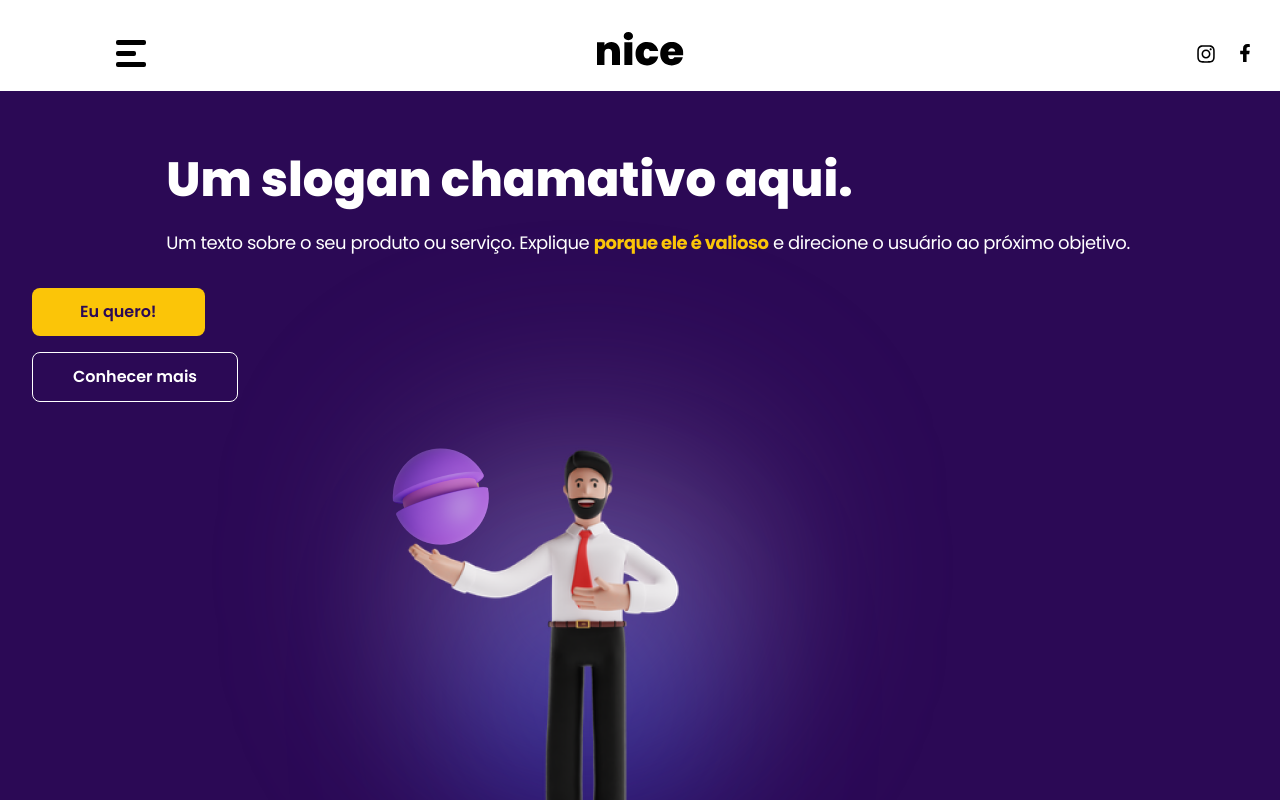
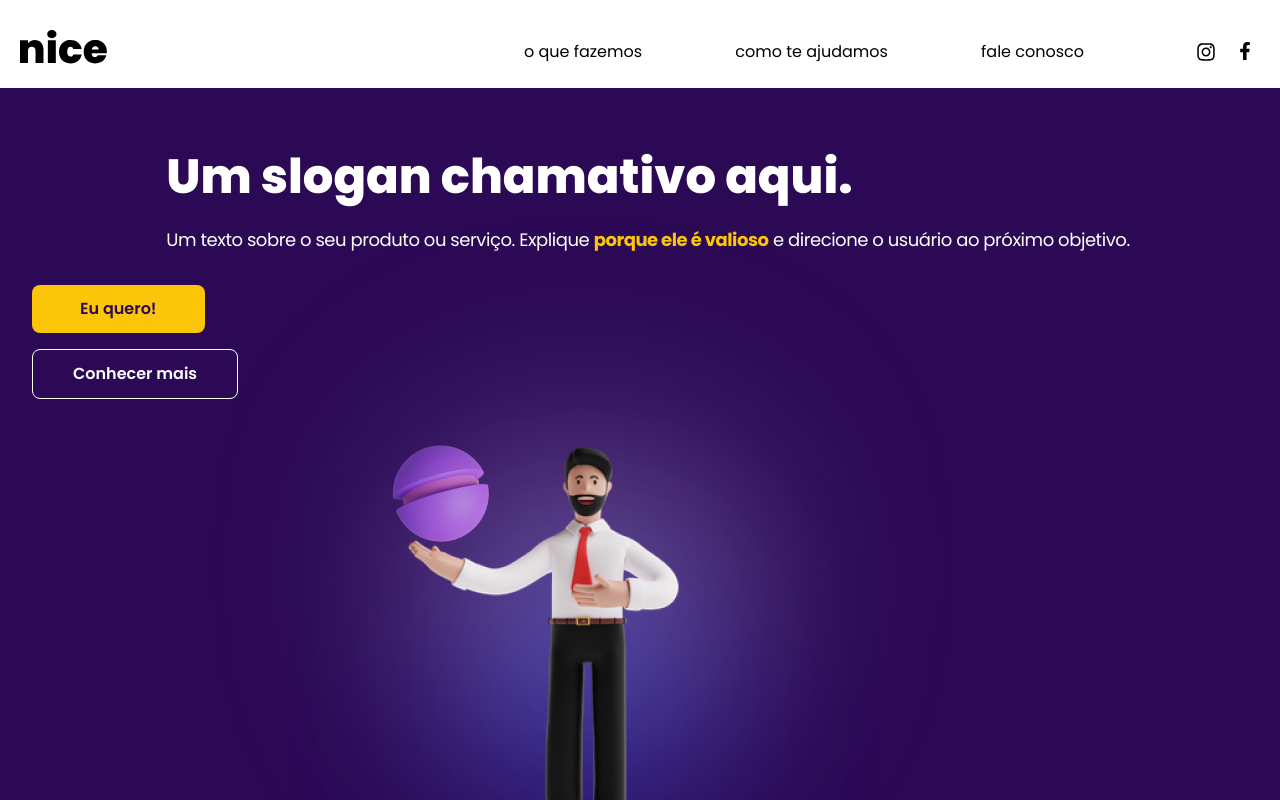
Before and after one commit to devalanlima/Nice, a Vue app: page / in a window 1280 px wide. Shown: the top 800 px of the page. Built offline with nearby package versions, Linux system fonts and the light colour scheme.

Commit message:
stylize / add breakpoints to responsive design

```diff
--- a/src/components/NavBar.vue
+++ b/src/components/NavBar.vue
@@ -1,6 +1,6 @@
 <template>
     <nav class="flex justify-between items-center relative z-10">
-        <button class="h-[27px] w-[30px] flex justify-start group sm:ml-3 md:ml-24" title="Botão do menu" @click="toggleMenuView">
+        <button class="h-[27px] w-[30px] flex justify-start group md:hidden" title="Botão do menu" @click="toggleMenuView">
             <div
                 class="transition-all before:transition-all after:transition-all relative group-hover:w-[20px] group-hover:before:w-[30px] group-hover:after:w-[20px]
 
@@ -11,18 +11,18 @@
                 after:w-[30px] after:h-[5px] after:bg-black after:rounded-sm after:block after:absolute after:top-[22px] after:left-0">
             </div>
         </button>
-        <ul v-if="menuView" class="absolute top-12 bg-white px-10 pl-14 py-5 -left-10 flex flex-col gap-5 rounded-br-lg">
-            <li class="relative">
+        <ul :class="['absolute top-12 bg-white px-10 pl-14 py-5 -left-10 flex flex-col gap-5 rounded-br-lg md:flex md:relative md:p-0 md:flex-row md:w-full md:justify-around lg:justify-between md:mx-auto md:max-w-[560px] md:left-0 md:top-0 lg:mr-28', {'hidden': !menuView}]">
+            <li class="relative md:inline">
                 <a href="#" class="hover:before:content-['•'] before:absolute before:-left-4 before:top-1/2 before:-translate-y-1/2 before:text-2xl">o que fazemos</a>
             </li>
-            <li class="relative">
+            <li class="relative md:inline">
                 <a href="#" class="hover:before:content-['•'] before:absolute before:-left-4 before:top-1/2 before:-translate-y-1/2 before:text-2xl">como te ajudamos</a>
             </li>
-            <li class="relative">
+            <li class="relative md:inline">
                 <a href="#" class="hover:before:content-['•'] before:absolute before:-left-4 before:top-1/2 before:-translate-y-1/2 before:text-2xl">fale conosco</a>
             </li>
         </ul>
-        <div class="absolute left-1/2 -translate-x-1/2">
+        <div class="absolute left-1/2 -translate-x-1/2 md:relative md:translate-x-0 md:left-0 md:-order-1">
             <h1 class="sr-only">Nice</h1>
             <img class="-mt-[10px]" src="/icons/logo.svg" alt="Logotipo da marca Nice">
         </div>
```
